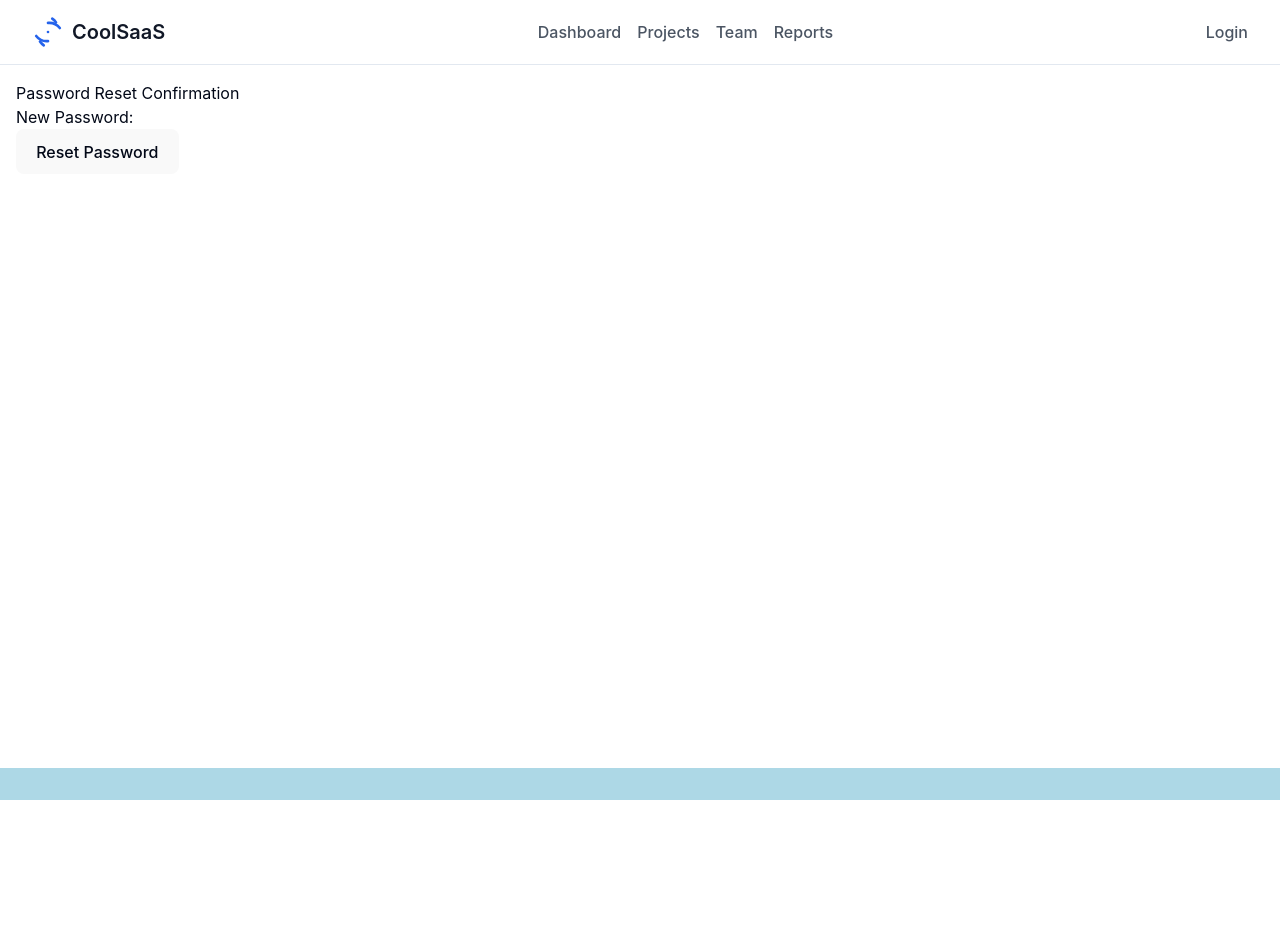
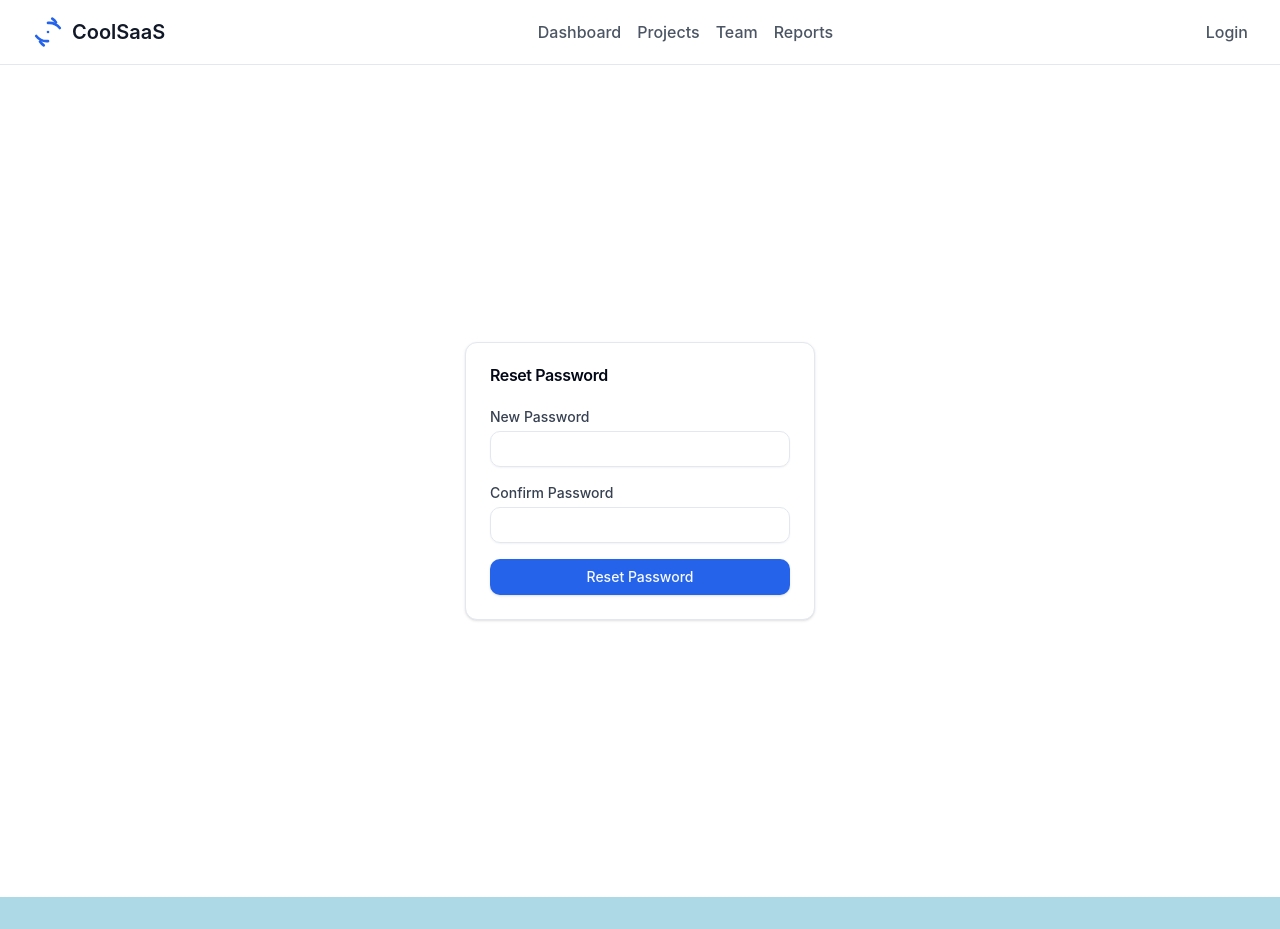
Before and after one commit to Ricky0308/react_django_base, a React (Vite) app in the folder frontend/: page /password-reset-confirm/1/1 in a window 1280 px wide. Before the commit the page ends 800 px from the top, so only its background shows below. Built offline with nearby package versions, Linux system fonts and the light colour scheme; no server answers.

Commit message:
made password reset forms cooler

```diff
--- a/frontend/src/pages/PasswordReset.tsx
+++ b/frontend/src/pages/PasswordReset.tsx
@@ -1,37 +1,60 @@
 import React, { useState } from 'react';
+import { Card, CardContent, CardHeader, CardTitle } from '../components/ui/card';
+import { Input } from '../components/ui/input';
+import { Button } from '../components/ui/button';
+import { Alert } from '../components/ui/alert';
 import { authService } from '../features/auth/api/authService';
 
 const PasswordReset: React.FC = () => {
   const [email, setEmail] = useState('');
   const [message, setMessage] = useState('');
+  const [error, setError] = useState('');
 
   const handlePasswordReset = async (e: React.FormEvent) => {
     e.preventDefault();
     try {
-      // Assuming there's a passwordReset method in authService
       await authService.passwordReset(email);
-      setMessage('Password reset email sent');
+      setMessage('Password reset email sent. Please check your inbox.');
+      setError(''); // Clear any previous error
     } catch (error) {
-      setMessage('Password reset failed');
+      setError('Failed to send password reset email. Please try again.');
+      setMessage(''); // Clear any previous success message
     }
   };
 
   return (
+    <div className="flex justify-center items-center min-h-screen">
+      <Card className="w-[350px]">
+        <CardHeader>
+          <CardTitle>Password Reset</CardTitle>
+        </CardHeader>
+        <CardContent>
+          <form onSubmit={handlePasswordReset} className="space-y-4">
             <div>
-      <h2>Password Reset Page</h2>
-      <form onSubmit={handlePasswordReset}>
-        <div>
-          <label>Email:</label>
-          <input
+              <label htmlFor="email" className="block text-sm font-medium text-gray-700">
+                Email
+              </label>
+              <Input
+                id="email"
                 type="email"
                 value={email}
                 onChange={(e) => setEmail(e.target.value)}
                 required
+                className="mt-1"
               />
             </div>
-        <button type="submit">Reset Password</button>
+            <Button type="submit" className="w-full">
+              Send Password Reset Email
+            </Button>
           </form>
-      {message && <p>{message}</p>}
+          {message && <p className="mt-4 text-center text-gray-700">{message}</p>}
+          {error && (
+            <Alert variant="destructive" className="mt-4 p-2 text-sm w-full">
+              {error}
+            </Alert>
+          )}
+        </CardContent>
+      </Card>
     </div>
   );
 };
--- a/frontend/src/pages/PasswordResetConfirm.tsx
+++ b/frontend/src/pages/PasswordResetConfirm.tsx
@@ -1,40 +1,87 @@
 import React, { useState } from 'react';
-import { useParams } from 'react-router-dom';
+import { useParams, Link } from 'react-router-dom';
+import { Card, CardContent, CardHeader, CardTitle } from '../components/ui/card';
+import { Input } from '../components/ui/input';
+import { Button } from '../components/ui/button';
+import { Alert } from '../components/ui/alert';
 import { authService } from '../features/auth/api/authService';
 
 const PasswordResetConfirm: React.FC = () => {
   const { uid, token } = useParams<{ uid: string; token: string }>();
   const [newPassword, setNewPassword] = useState('');
+  const [confirmPassword, setConfirmPassword] = useState('');
   const [message, setMessage] = useState('');
+  const [error, setError] = useState('');
 
   const handlePasswordResetConfirm = async (e: React.FormEvent) => {
     e.preventDefault();
-    if (uid && token) {
+    if (newPassword !== confirmPassword) {
+      setError('Passwords do not match.');
+      return;
+    }
     try {
-        await authService.passwordResetConfirm(uid, token, newPassword);
+      await authService.passwordResetConfirm(uid!, token!, newPassword);
       setMessage('Password has been reset successfully.');
+      setError(''); // Clear any previous error
     } catch (error) {
-        setMessage('Password reset failed.');
-      }
+      setError('Failed to reset password. Please try again.');
+      setMessage(''); // Clear any previous success message
     }
   };
 
   return (
+    <div className="flex justify-center items-center min-h-screen">
+      <Card className="w-[350px]">
+        <CardHeader>
+          <CardTitle>Reset Password</CardTitle>
+        </CardHeader>
+        <CardContent>
+          <form onSubmit={handlePasswordResetConfirm} className="space-y-4">
             <div>
-      <h2>Password Reset Confirmation</h2>
-      <form onSubmit={handlePasswordResetConfirm}>
-        <div>
-          <label>New Password:</label>
-          <input
+              <label htmlFor="new-password" className="block text-sm font-medium text-gray-700">
+                New Password
+              </label>
+              <Input
+                id="new-password"
                 type="password"
                 value={newPassword}
                 onChange={(e) => setNewPassword(e.target.value)}
                 required
+                className="mt-1"
               />
             </div>
-        <button type="submit">Reset Password</button>
+            <div>
+              <label htmlFor="confirm-password" className="block text-sm font-medium text-gray-700">
+                Confirm Password
+              </label>
+              <Input
+                id="confirm-password"
+                type="password"
+                value={confirmPassword}
+                onChange={(e) => setConfirmPassword(e.target.value)}
+                required
+                className="mt-1"
+              />
+            </div>
+            <Button type="submit" className="w-full">
+              Reset Password
+            </Button>
           </form>
-      {message && <p>{message}</p>}
+          {message && (
+            <div className="mt-4 text-center">
+              <p className="text-gray-700">{message}</p>
+              <Link to="/login" className="text-blue-600 hover:underline">
+                Go to Login
+              </Link>
+            </div>
+          )}
+          {error && (
+            <Alert variant="destructive" className="mt-4 p-2 text-sm w-full">
+              {error}
+            </Alert>
+          )}
+        </CardContent>
+      </Card>
     </div>
   );
 };
```
Lines whose indentation alone changed are shown as unchanged.
